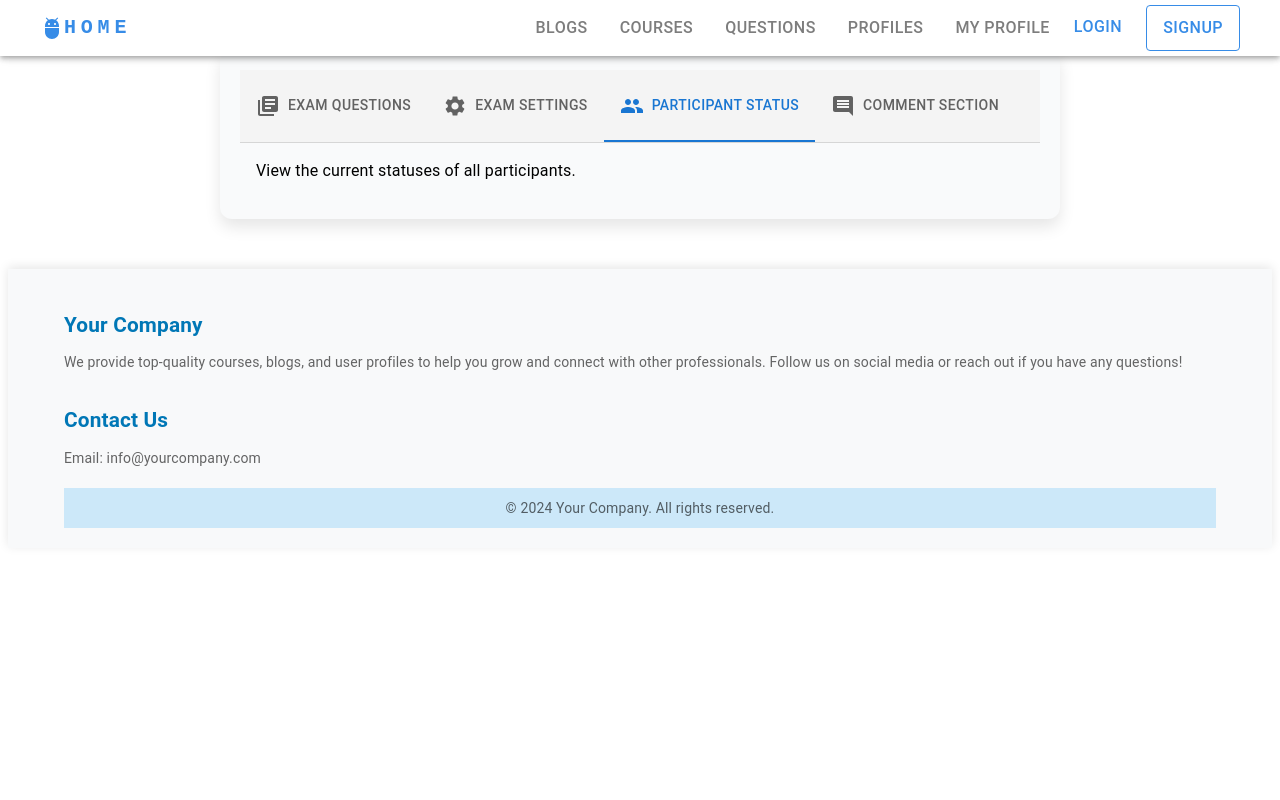
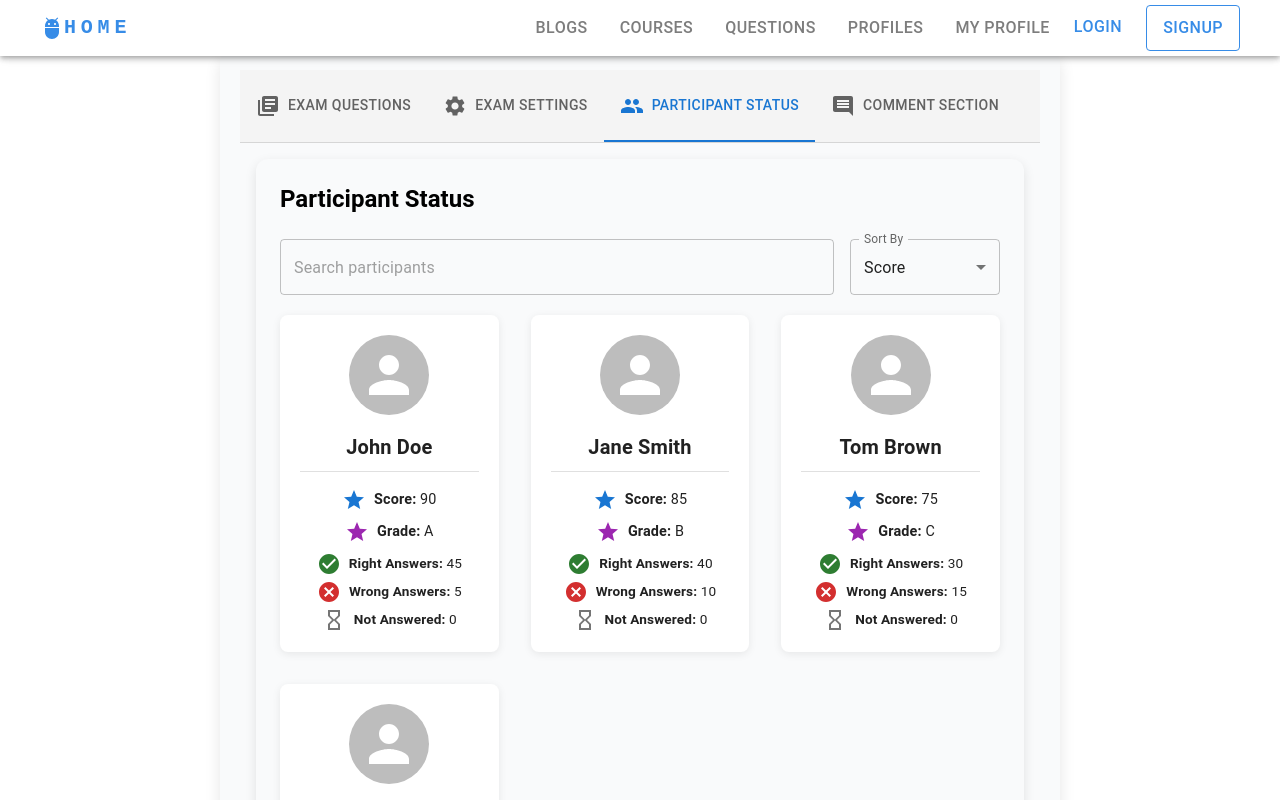
Before and after one commit to SAD-Enjoyers/SAD_Frontend, a React (Vite) app: page /PrivateExam in a window 1280 px wide. Both pictures are taken after a click on the tab "PARTICIPANT STATUS". Shown: the top 800 px of the page. Built offline with nearby package versions, Linux system fonts and the light colour scheme.

Commit message:
Added Participant Status to the sidebar and give the search engine and icons for each informations that each user have.

```diff
--- a/src/features/Exams/PrivateExam/PrivateExam.jsx
+++ b/src/features/Exams/PrivateExam/PrivateExam.jsx
@@ -1,4 +1,4 @@
-import React, { useState } from "react";
+import React, { useState, useEffect } from "react";
 import { Box, Tabs, Tab, useMediaQuery, useTheme } from "@mui/material";
 import { LibraryBooks, Settings, People, Comment } from "@mui/icons-material"; // Importing icons
 import ExamQuestions from "./tabs/ExamQuestions";
@@ -8,12 +8,58 @@ import ParticipantStatus from "./tabs/ParticipantStatus";
 
 const PrivateExam = () => {
   const [selectedTab, setSelectedTab] = useState(0);
+  const [participants, setParticipants] = useState([]);
   const theme = useTheme();
   const isMobile = useMediaQuery(theme.breakpoints.down("sm")); // Check if mobile device
 
   const handleTabChange = (event, newValue) => {
     setSelectedTab(newValue);
   };
+
+  // Simulating fetching participants (you can replace this with an API call)
+  useEffect(() => {
+    setTimeout(() => {
+      setParticipants([
+        {
+          name: "John Doe",
+          score: 90,
+          grade: "A",
+          answeredRight: 45,
+          answeredWrong: 5,
+          notAnswered: 0,
+          image: "",
+        },
+        {
+          name: "Jane Smith",
+          score: 85,
+          grade: "B",
+          answeredRight: 40,
+          answeredWrong: 10,
+          notAnswered: 0,
+          image: "",
+        },
+        {
+          name: "Tom Brown",
+          score: 75,
+          grade: "C",
+          answeredRight: 30,
+          answeredWrong: 15,
+          notAnswered: 0,
+          image: "",
+        },
+        {
+          name: "Emily White",
+          score: 88,
+          grade: "B",
+          answeredRight: 44,
+          answeredWrong: 6,
+          notAnswered: 0,
+          image: "",
+        },
+        // Add more participants as needed
+      ]);
+    }, 1000);
+  }, []);
 
   const tabContent = [
     {
@@ -28,7 +74,7 @@ const PrivateExam = () => {
     },
     {
       label: "Participant Status",
-      content: <ParticipantStatus />,
+      content: <ParticipantStatus participants={participants} />, // Pass participants to ParticipantStatus
       icon: <People />, // Icon for Participant Status tab
     },
     {
@@ -47,7 +93,7 @@ const PrivateExam = () => {
         padding: "20px", // Padding to match the layout
         backgroundColor: "#F9FAFB", // Light background for a clean look
         borderRadius: "12px", // Rounded corners
-        boxShadow: "0 8px 16px rgba(0, 0, 0, 0.1)", // Soft shadows for a floating effect
+        boxShadow: "0px 8px 16px rgba(0, 0, 0, 0.1)", // Soft shadows for a floating effect
       }}
     >
       {/* Tab Navigation */}
--- /dev/null
+++ b/src/features/Exams/PrivateExam/data/participants.json
@@ -0,0 +1,38 @@
+[
+  {
+    "name": "LeBron James",
+    "image": "https://via.placeholder.com/50",
+    "score": 95,
+    "grade": "A",
+    "answeredRight": 45,
+    "answeredWrong": 5,
+    "notAnswered": 10
+  },
+  {
+    "name": "Tom Brady",
+    "image": "https://via.placeholder.com/50",
+    "score": 88,
+    "grade": "B",
+    "answeredRight": 40,
+    "answeredWrong": 8,
+    "notAnswered": 12
+  },
+  {
+    "name": "Rafa Nadal",
+    "image": "https://via.placeholder.com/50",
+    "score": 72,
+    "grade": "C",
+    "answeredRight": 35,
+    "answeredWrong": 15,
+    "notAnswered": 10
+  },
+  {
+    "name": "Serena Williams",
+    "image": "https://via.placeholder.com/50",
+    "score": 100,
+    "grade": "A+",
+    "answeredRight": 50,
+    "answeredWrong": 0,
+    "notAnswered": 0
+  }
+]
--- a/src/features/Exams/PrivateExam/tabs/ParticipantStatus.jsx
+++ b/src/features/Exams/PrivateExam/tabs/ParticipantStatus.jsx
@@ -1,12 +1,237 @@
-import React from "react";
-import { Typography } from "@mui/material";
+import React, { useEffect, useState } from "react";
+import {
+  Box,
+  Grid,
+  Typography,
+  Avatar,
+  Card,
+  CardContent,
+  Divider,
+  CircularProgress,
+  TextField,
+  MenuItem,
+  Pagination,
+} from "@mui/material";
+import {
+  Star as StarIcon,
+  Grade as GradeIcon,
+  CheckCircle as CheckCircleIcon,
+  Cancel as CancelIcon,
+  HourglassEmpty as HourglassEmptyIcon,
+} from "@mui/icons-material";
+import participants from "../data/participants.json";
+const ParticipantStatus = ({ participants = [] }) => {
+  const [filteredParticipants, setFilteredParticipants] = useState([]);
+  const [search, setSearch] = useState("");
+  const [sortBy, setSortBy] = useState("score");
+  const [currentPage, setCurrentPage] = useState(1);
+  const [loading, setLoading] = useState(true);
+  const itemsPerPage = 6;
 
-function ParticipantStatus() {
+  useEffect(() => {
+    // Simulate loading state
+    setTimeout(() => {
+      setFilteredParticipants(participants);
+      setLoading(false);
+    }, 1000);
+  }, [participants]);
+
+  useEffect(() => {
+    let result = participants.filter((p) =>
+      p.name?.toLowerCase().includes(search.toLowerCase())
+    );
+    if (sortBy === "score") {
+      result.sort((a, b) => b.score - a.score);
+    } else if (sortBy === "name") {
+      result.sort((a, b) => a.name.localeCompare(b.name));
+    }
+    setFilteredParticipants(result);
+  }, [search, sortBy, participants]);
+
+  const handlePagination = (event, value) => setCurrentPage(value);
+
+  const paginatedParticipants = filteredParticipants.slice(
+    (currentPage - 1) * itemsPerPage,
+    currentPage * itemsPerPage
+  );
+
+  if (loading) {
+    return (
+      <Box sx={{ display: "flex", justifyContent: "center", mt: 4 }}>
+        <CircularProgress />
+      </Box>
+    );
+  }
+
+  if (!participants.length) {
+    return (
+      <Typography sx={{ textAlign: "center", mt: 4 }}>
+        No participants found.
+      </Typography>
+    );
+  }
+
   return (
-    <Typography variant="body1">
-      View the current statuses of all participants.
-    </Typography>
+    <Box
+      sx={{
+        padding: "24px",
+        backgroundColor: "#F9FAFB",
+        borderRadius: "12px",
+        boxShadow: "0px 4px 12px rgba(0, 0, 0, 0.1)",
+        maxWidth: "1200px",
+        margin: "auto",
+      }}
+    >
+      <Typography variant="h5" gutterBottom sx={{ fontWeight: "bold", mb: 3 }}>
+        Participant Status
+      </Typography>
+
+      {/* Search and Sorting */}
+      <Box
+        sx={{
+          display: "flex",
+          justifyContent: "space-between",
+          alignItems: "center",
+          marginBottom: "20px",
+        }}
+      >
+        <TextField
+          variant="outlined"
+          placeholder="Search participants"
+          value={search}
+          onChange={(e) => setSearch(e.target.value)}
+          sx={{ flex: 1, marginRight: "16px" }}
+        />
+        <TextField
+          select
+          value={sortBy}
+          onChange={(e) => setSortBy(e.target.value)}
+          sx={{ width: "150px" }}
+          label="Sort By"
+        >
+          <MenuItem value="score">Score</MenuItem>
+          <MenuItem value="name">Name</MenuItem>
+        </TextField>
+      </Box>
+
+      <Grid container spacing={4}>
+        {paginatedParticipants.map((participant, index) => (
+          <Grid item xs={12} sm={6} md={4} key={index}>
+            <Card
+              sx={{
+                display: "flex",
+                flexDirection: "column",
+                alignItems: "center",
+                padding: "20px",
+                textAlign: "center",
+                borderRadius: "8px",
+                boxShadow: "0px 2px 8px rgba(0, 0, 0, 0.08)",
+              }}
+            >
+              <Avatar
+                src={participant.image}
+                alt={participant.name}
+                sx={{ width: 80, height: 80, marginBottom: "16px" }}
+              />
+              <CardContent
+                sx={{
+                  width: "100%",
+                  padding: 0,
+                  "&:last-child": { paddingBottom: 0 },
+                }}
+              >
+                <Typography
+                  variant="h6"
+                  sx={{ fontWeight: "bold", marginBottom: "8px" }}
+                >
+                  {participant.name}
+                </Typography>
+                <Divider sx={{ marginBottom: "16px" }} />
+                <Box
+                  sx={{
+                    display: "flex",
+                    alignItems: "center",
+                    justifyContent: "center",
+                    marginBottom: "8px",
+                  }}
+                >
+                  <StarIcon color="primary" sx={{ marginRight: "8px" }} />
+                  <Typography variant="body1" sx={{ fontSize: "0.9rem" }}>
+                    <strong>Score:</strong> {participant.score}
+                  </Typography>
+                </Box>
+                <Box
+                  sx={{
+                    display: "flex",
+                    alignItems: "center",
+                    justifyContent: "center",
+                    marginBottom: "8px",
+                  }}
+                >
+                  <GradeIcon color="secondary" sx={{ marginRight: "8px" }} />
+                  <Typography variant="body1" sx={{ fontSize: "0.9rem" }}>
+                    <strong>Grade:</strong> {participant.grade}
+                  </Typography>
+                </Box>
+                <Box
+                  sx={{
+                    display: "flex",
+                    alignItems: "center",
+                    justifyContent: "center",
+                    marginBottom: "4px",
+                  }}
+                >
+                  <CheckCircleIcon
+                    color="success"
+                    sx={{ marginRight: "8px" }}
+                  />
+                  <Typography variant="body2" sx={{ fontSize: "0.85rem" }}>
+                    <strong>Right Answers:</strong> {participant.answeredRight}
+                  </Typography>
+                </Box>
+                <Box
+                  sx={{
+                    display: "flex",
+                    alignItems: "center",
+                    justifyContent: "center",
+                    marginBottom: "4px",
+                  }}
+                >
+                  <CancelIcon color="error" sx={{ marginRight: "8px" }} />
+                  <Typography variant="body2" sx={{ fontSize: "0.85rem" }}>
+                    <strong>Wrong Answers:</strong> {participant.answeredWrong}
+                  </Typography>
+                </Box>
+                <Box
+                  sx={{
+                    display: "flex",
+                    alignItems: "center",
+                    justifyContent: "center",
+                  }}
+                >
+                  <HourglassEmptyIcon
+                    color="action"
+                    sx={{ marginRight: "8px" }}
+                  />
+                  <Typography variant="body2" sx={{ fontSize: "0.85rem" }}>
+                    <strong>Not Answered:</strong> {participant.notAnswered}
+                  </Typography>
+                </Box>
+              </CardContent>
+            </Card>
+          </Grid>
+        ))}
+      </Grid>
+
+      <Box sx={{ display: "flex", justifyContent: "center", mt: 4 }}>
+        <Pagination
+          count={Math.ceil(filteredParticipants.length / itemsPerPage)}
+          page={currentPage}
+          onChange={handlePagination}
+        />
+      </Box>
+    </Box>
   );
-}
+};
 
 export default ParticipantStatus;
```
